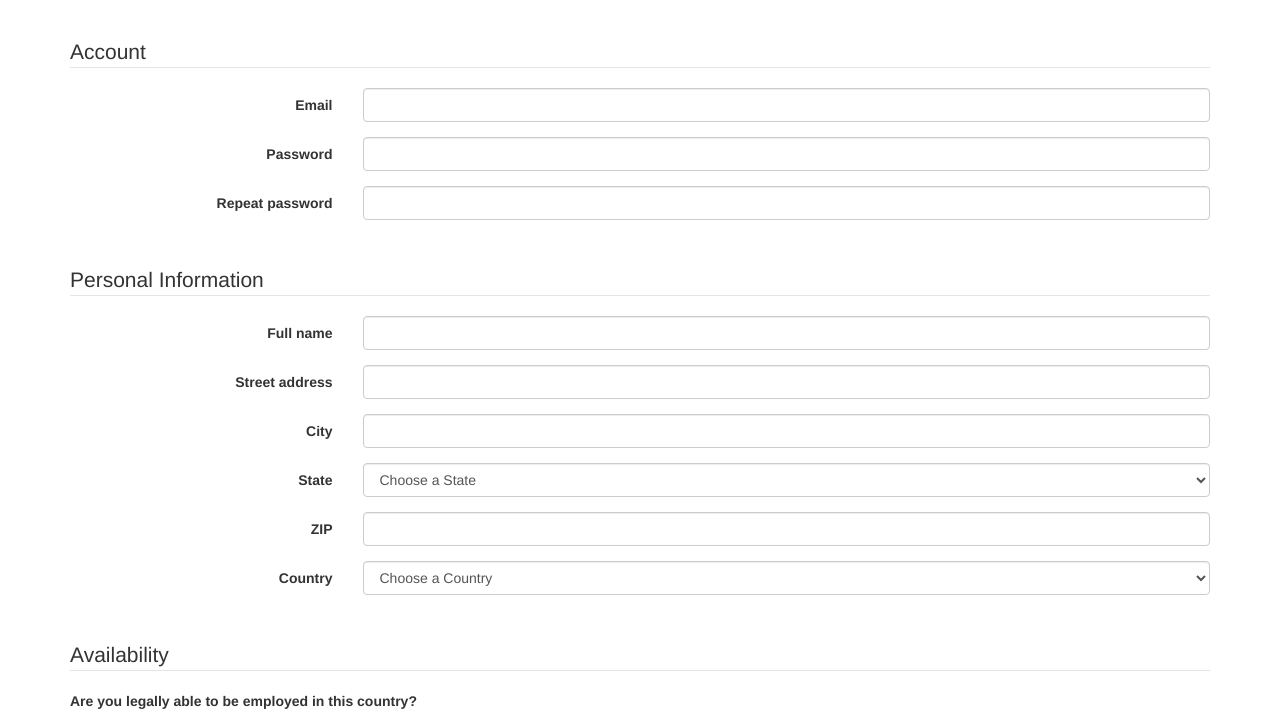
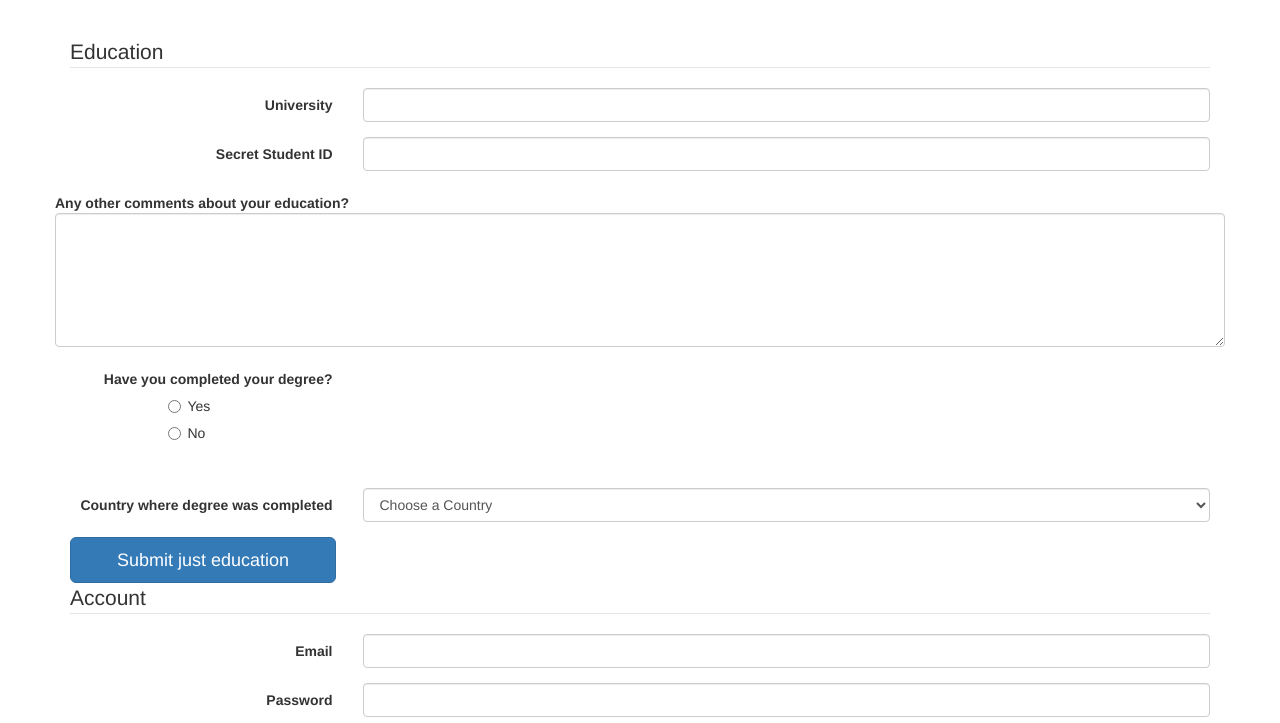
Before and after one commit to markguan-1637208/markguan-1637208.github.io, a plain HTML site: page jobApplicationForm.html in a window 1280 px wide. Shown: the part 56-779 px from the top of the page. Drawn offline with nearby package versions, Linux system fonts and the light colour scheme.

Commit message:
everything but form action

```diff
--- a/jobApplicationForm.html
+++ b/jobApplicationForm.html
@@ -13,6 +13,55 @@
 <p>&nbsp;</p>
 
 <form role="form" action="http://gclass.alexburner.com/formtest.php" method="post">
+
+	<fieldset class="form-horizontal" >
+		<legend>Education</legend>
+		<div class="form-group">
+			<label class="col-sm-3 control-label">University</label>
+			<div class="col-sm-9">
+				<input class="form-control" type="text" name="University">
+			</div>
+		</div>
+		<div class="form-group">
+			<label class="col-sm-3 control-label">Secret Student ID</label>
+			<div class="col-sm-9">
+				<input class="form-control" type="password" name="Student ID">
+			</div>
+		</div>
+		<div class="form-group">
+			<label class="control-label">Any other comments about your education?</label>
+			<textarea class="form-control" name="educationcomments" rows="6"></textarea>
+		</div>
+		<div class="form-group row">
+			<label class="col-sm-3 control-label">Have you completed your degree?</label>
+				<div class="col-sm-offset-1 col-sm-11">
+					<div class="radio">
+						<label>
+							<input type="radio" name="degreeYes" value="yes">Yes
+						</label>
+					</div>
+					<div class="radio">
+						<label>
+							<input type="radio" name="degreeNo" value="no">No
+						</label>
+					</div>
+				</div>
+		</div>
+		<p>&nbsp;</p>
+		<div class="form-group">
+			<label class="col-sm-3 control-label">Country where degree was completed</label>
+			<div class="col-sm-9">
+				<select class="form-control" name="Country">
+					<option value="" selected="true">Choose a Country</option>
+					<option value="USA">United States of America</option>
+					<option value="CA">Canada</option>
+					<option value="CN">China</option>
+					<option value="EU">European Union</option>
+				</select>
+			</div>
+		</div>
+		<input class="btn btn-primary btn-lg" type="submiteducation" value="Submit just education">
+	</fieldset>
 
 	<fieldset class="form-horizontal" >
 		<legend>Account</legend>
@@ -121,18 +170,6 @@
 			<label class="col-sm-3 control-label">ZIP</label>
 			<div class="col-sm-9">
 				<input class="form-control" type="text" name="zip">
-			</div>
-		</div>
-		<div class="form-group">
-			<label class="col-sm-3 control-label">Country</label>
-			<div class="col-sm-9">
-				<select class="form-control" name="Country">
-					<option value="" selected="true">Choose a Country</option>
-					<option value="USA">United States of America</option>
-					<option value="CA">Canada</option>
-					<option value="CN">China</option>
-					<option value="EU">European Union</option>
-				</select>
 			</div>
 		</div>
 	</fieldset>
```
